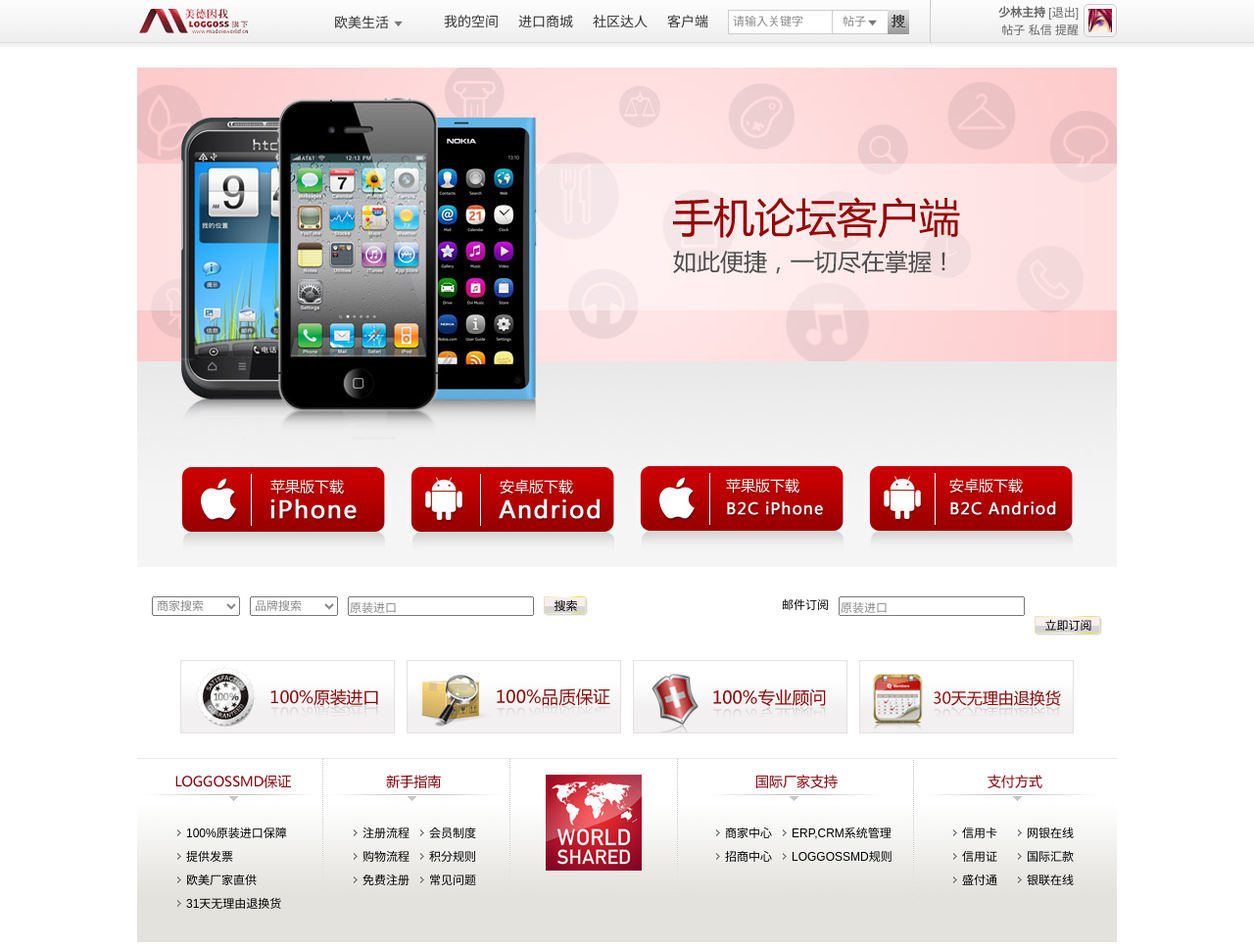
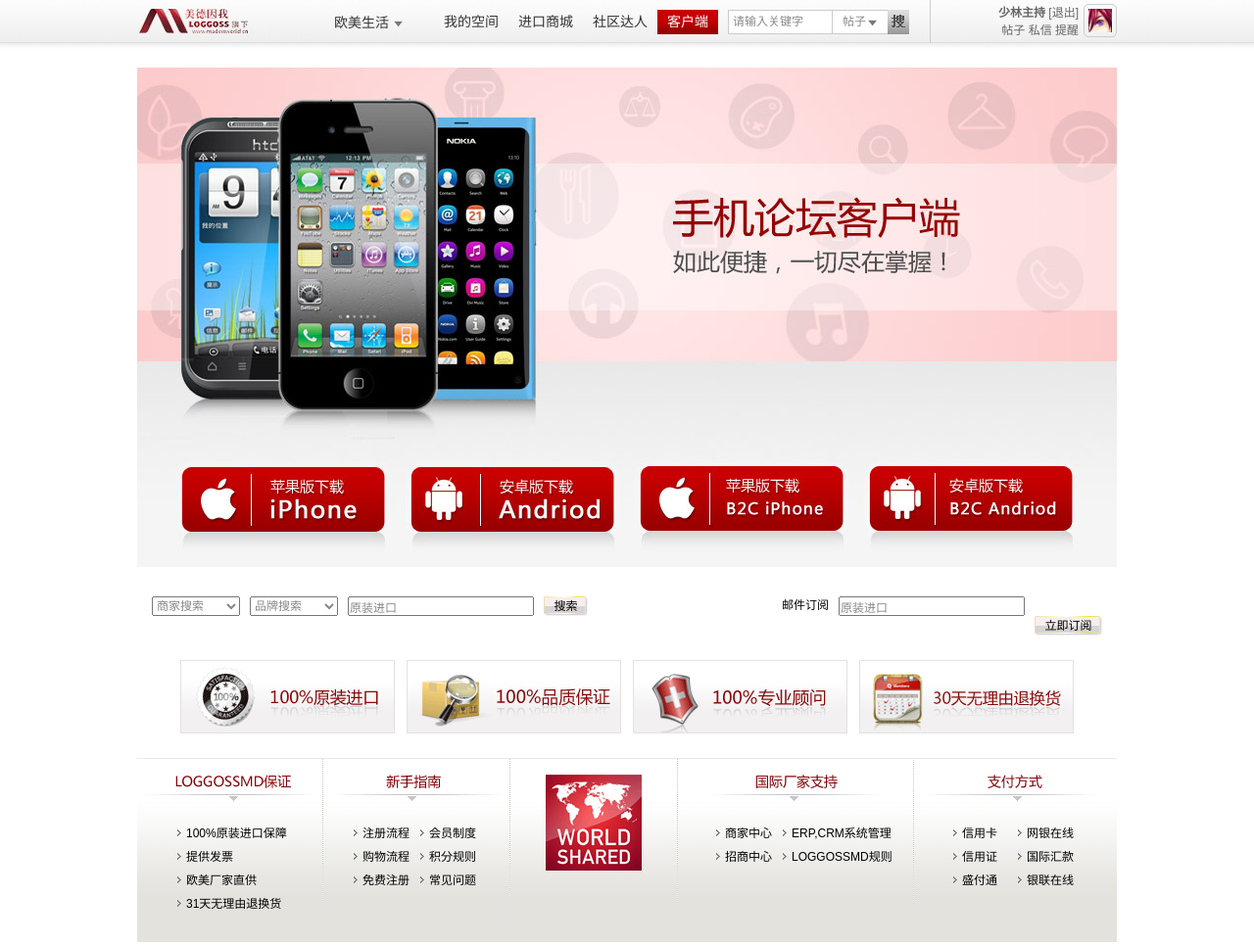
Before and after one commit to zk546113096/miw, a plain HTML site: page index.html in a window 1280 px wide. Shown: the top 965 px of the page at 98% size. Drawn offline with Linux system fonts and the light colour scheme; a script that the page names is missing.

Commit message:
增加 头部 导航 当前也背景色

```diff
--- a/index.html
+++ b/index.html
@@ -82,7 +82,7 @@
                 社区达人
               </a>
             </li>
-            <li class="lf">
+            <li class="lf current">
               <a href="#" target="_blank">
                 客户端
               </a>
--- a/sources/css/styles.css
+++ b/sources/css/styles.css
@@ -155,6 +155,12 @@ a {
   background: url('../images/base/header-01-sub-menu-bg.png') no-repeat;
 }
 .header-01 .menu li.down dl dt.active a {
+  color: #ffffff;
+}
+.header-01 .menu li.current {
+  background: url('../images/base/header-01-li-cur.png') no-repeat left 5px;
+}
+.header-01 .menu li.current a {
   color: #ffffff;
 }
 .header-01 .search-text {
```
Also changed, not shown: sources/images/base/header-01-li-cur.png (added).
